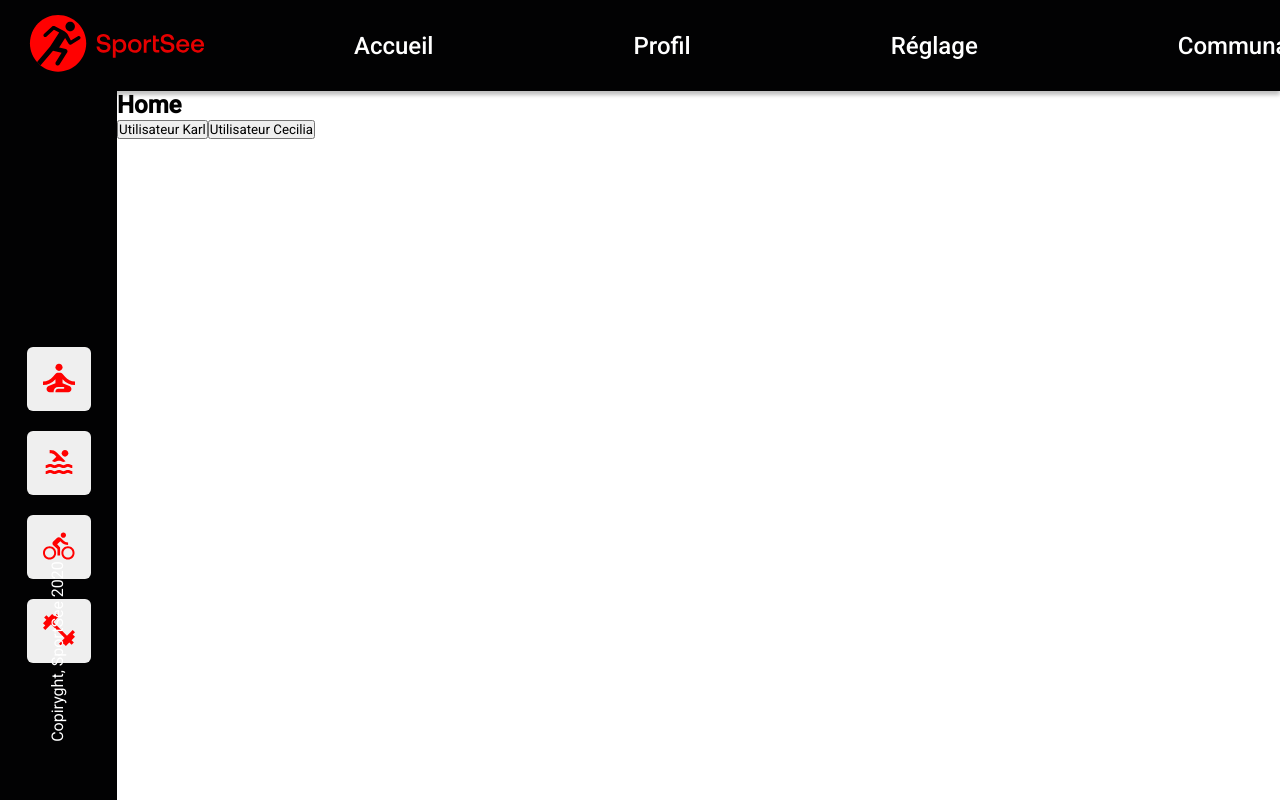
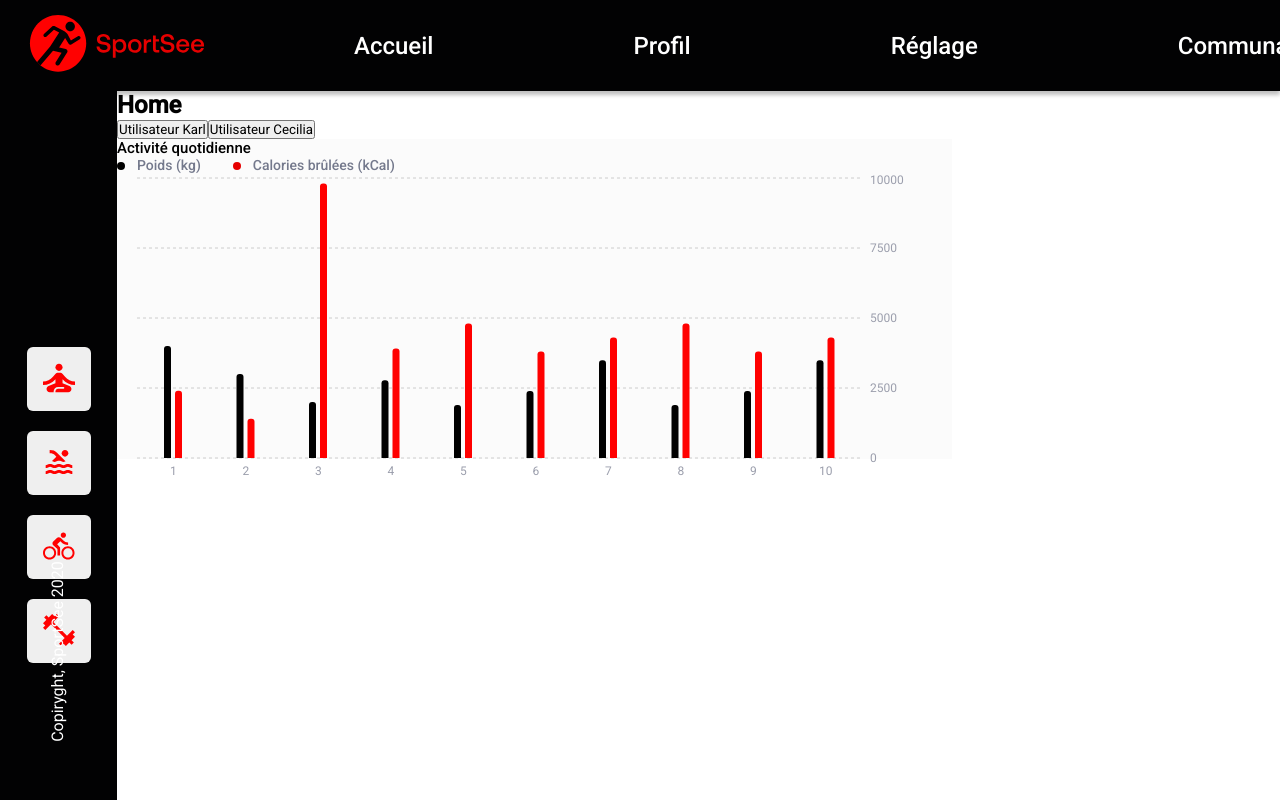
Before and after one commit to l-nikola/SportSee, a React (Vite) app: page / in a window 1280 px wide. Shown: the top 800 px of the page. Built offline with nearby package versions, Linux system fonts and the light colour scheme.

Commit message:
[WIP] feat : dailyChart component

```diff
--- /dev/null
+++ b/src/components/DailyChart/index.jsx
@@ -0,0 +1,146 @@
+import React, { PureComponent } from "react";
+import {
+  BarChart,
+  Bar,
+  Rectangle,
+  XAxis,
+  YAxis,
+  CartesianGrid,
+  Tooltip,
+  Legend,
+  ResponsiveContainer,
+} from "recharts";
+
+const data = [
+  {
+    name: "1",
+    uv: 4000,
+    pv: 2400,
+    amt: 2400,
+  },
+  {
+    name: "2",
+    uv: 3000,
+    pv: 1398,
+    amt: 2210,
+  },
+  {
+    name: "3",
+    uv: 2000,
+    pv: 9800,
+    amt: 2290,
+  },
+  {
+    name: "4",
+    uv: 2780,
+    pv: 3908,
+    amt: 2000,
+  },
+  {
+    name: "5",
+    uv: 1890,
+    pv: 4800,
+    amt: 2181,
+  },
+  {
+    name: "6",
+    uv: 2390,
+    pv: 3800,
+    amt: 2500,
+  },
+  {
+    name: "7",
+    uv: 3490,
+    pv: 4300,
+    amt: 2100,
+  },
+  {
+    name: "8",
+    uv: 1890,
+    pv: 4800,
+    amt: 2181,
+  },
+  {
+    name: "9",
+    uv: 2390,
+    pv: 3800,
+    amt: 2500,
+  },
+  {
+    name: "10",
+    uv: 3490,
+    pv: 4300,
+    amt: 2100,
+  },
+];
+
+// Custom component pour :
+// - Le tooltip : CustomChartTooltip
+
+const CustomChartLegend = () => {
+  return (
+    <div className="dialyChart__title">
+      <div>
+        <span className="dialyChart__title__weightBullet"></span>
+        <span>Poids (kg)</span>
+      </div>
+      <div>
+        <span className="dialyChart__title__colorieBullet"></span>
+        <span>Calories brûlées (kCal)</span>
+      </div>
+    </div>
+  );
+};
+
+function DailyChart() {
+  return (
+    <section className="dialyChart">
+      <h2>Activité quotidienne</h2>
+      <CustomChartLegend />
+      <ResponsiveContainer width="100%" height="100%" name="test">
+        <BarChart
+          width={500}
+          height={300}
+          data={data}
+          margin={{
+            top: 5,
+            right: 30,
+            left: 20,
+            bottom: 5,
+          }}
+        >
+          <CartesianGrid vertical={false} strokeDasharray="3 3" />
+          <XAxis
+            dataKey="name"
+            tickLine={false}
+            axisLine={false}
+            tick={{ fill: "#9B9EAC", fontSize: 12 }}
+          />
+          <YAxis
+            orientation="right"
+            axisLine={false}
+            tickLine={false}
+            tick={{ fill: "#9B9EAC", fontSize: 12 }}
+          />
+          <Tooltip />
+          <Bar
+            dataKey="uv"
+            name="Poids (kg)"
+            fill="black"
+            radius={[3, 3, 0, 0]}
+            barSize={7}
+          />
+          <Bar
+            dataKey="pv"
+            name="Calories brûlées (kCal)"
+            fill="red"
+            radius={[3, 3, 0, 0]}
+            barSize={7}
+          />
+        </BarChart>
+      </ResponsiveContainer>
+    </section>
+  );
+}
+
+export default DailyChart;
--- a/src/pages/Home/index.jsx
+++ b/src/pages/Home/index.jsx
@@ -1,10 +1,12 @@
 import UserButton from "../../components/UserButton";
+import DailyChart from "../../components/DailyChart";
 
 export default function Home() {
   return (
     <section>
       <h2>Home</h2>
       <UserButton />
+      <DailyChart />
     </section>
   );
 }
--- /dev/null
+++ b/src/styles/components/dialyChart.scss
@@ -0,0 +1,37 @@
+.dialyChart {
+  width: 835px;
+  height: 320px;
+  background-color: var(--lightGrey);
+
+  h2 {
+    font-weight: 500;
+    font-size: 15px;
+  }
+
+  &__title {
+    display: flex;
+    flex-direction: row;
+    gap: 32px;
+    color: var(--fontGrey);
+    font-weight: 500;
+    font-size: 14px;
+
+    &__weightBullet,
+    &__colorieBullet {
+      display: inline-block;
+      width: 8px;
+      height: 8px;
+      border-radius: 50%;
+      margin-right: 12px;
+      vertical-align: middle;
+    }
+
+    &__weightBullet {
+      background-color: black;
+    }
+
+    &__colorieBullet {
+      background-color: var(--red);
+    }
+  }
+}
--- a/src/styles/index.scss
+++ b/src/styles/index.scss
@@ -7,10 +7,14 @@
 @import "./components/header.scss";
 @import "./components/sidebar.scss";
 @import "./components/sidebarButton.scss";
+@import "./components/dialyChart.scss";
 
 /* *********** Variables ********** */
 :root {
   --black: #020203;
+  --red: #e60000;
+  --lightGrey: #fbfbfb;
+  --fontGrey: #74798c;
 }
 
 /* *********** Global Styles ********** */
```
